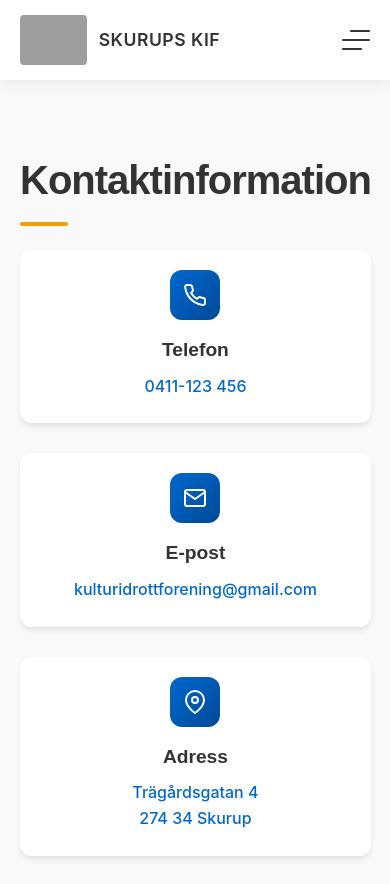
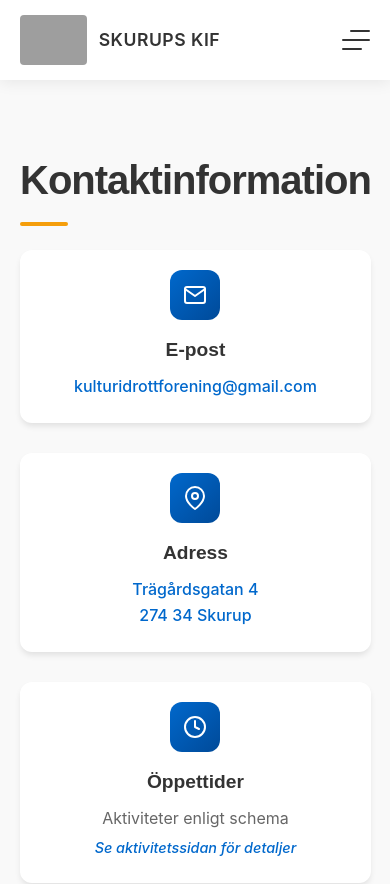
Before and after one commit to Muno7/skurups_kif, a React (Create React App) app: page /contact in a window 390 px wide. Shown: the top 884 px of the page. Built offline with nearby package versions, Linux system fonts and the light colour scheme; grey boxes are pictures that could not be loaded.

Commit message:
Added link to socials and removed phone number.

```diff
--- a/src/components/Footer.jsx
+++ b/src/components/Footer.jsx
@@ -20,11 +20,11 @@ function Footer() {
                         <div className="footer-social-container">
                             <span className="social-text">Följ oss:</span>
                             <div className="footer-social">
-                                <a href="#" className="social-link" aria-label="Facebook">
+                                <a href="https://www.facebook.com/Skurupskulturochidrottsforening" className="social-link" aria-label="Facebook" target="_blank" rel="noopener noreferrer">
                                     <svg xmlns="http://www.w3.org/2000/svg" width="20" height="20" viewBox="0 0 24 24" fill="none" stroke="currentColor" strokeWidth="2" strokeLinecap="round" strokeLinejoin="round"><path d="M18 2h-3a5 5 0 0 0-5 5v3H7v4h3v8h4v-8h3l1-4h-4V7a1 1 0 0 1 1-1h3z"></path></svg>
                                     <span className="social-name">Facebook</span>
                                 </a>
-                                <a href="#" className="social-link" aria-label="Instagram">
+                                <a href="https://www.instagram.com/skurups_kif/" className="social-link" aria-label="Instagram" target="_blank" rel="noopener noreferrer">
                                     <svg xmlns="http://www.w3.org/2000/svg" width="20" height="20" viewBox="0 0 24 24" fill="none" stroke="currentColor" strokeWidth="2" strokeLinecap="round" strokeLinejoin="round"><rect x="2" y="2" width="20" height="20" rx="5" ry="5"></rect><path d="M16 11.37A4 4 0 1 1 12.63 8 4 4 0 0 1 16 11.37z"></path><line x1="17.5" y1="6.5" x2="17.51" y2="6.5"></line></svg>
                                     <span className="social-name">Instagram</span>
                                 </a>
@@ -55,10 +55,6 @@ function Footer() {
                     <div className="footer-column footer-contact-column">
                         <h3 className="footer-heading">Kontakta oss</h3>
                         <ul className="footer-contact">
-                            <li>
-                                <svg xmlns="http://www.w3.org/2000/svg" width="18" height="18" viewBox="0 0 24 24" fill="none" stroke="currentColor" strokeWidth="2" strokeLinecap="round" strokeLinejoin="round"><path d="M22 16.92v3a2 2 0 0 1-2.18 2 19.79 19.79 0 0 1-8.63-3.07 19.5 19.5 0 0 1-6-6 19.79 19.79 0 0 1-3.07-8.67A2 2 0 0 1 4.11 2h3a2 2 0 0 1 2 1.72 12.84 12.84 0 0 0 .7 2.81 2 2 0 0 1-.45 2.11L8.09 9.91a16 16 0 0 0 6 6l1.27-1.27a2 2 0 0 1 2.11-.45 12.84 12.84 0 0 0 2.81.7A2 2 0 0 1 22 16.92z"></path></svg>
-                                <a href="tel:+46411123456">0411-123 456</a>
-                            </li>
                             <li>
                                 <svg xmlns="http://www.w3.org/2000/svg" width="18" height="18" viewBox="0 0 24 24" fill="none" stroke="currentColor" strokeWidth="2" strokeLinecap="round" strokeLinejoin="round"><path d="M4 4h16c1.1 0 2 .9 2 2v12c0 1.1-.9 2-2 2H4c-1.1 0-2-.9-2-2V6c0-1.1.9-2 2-2z"></path><polyline points="22,6 12,13 2,6"></polyline></svg>
                                 <a href="mailto:kulturidrottforening@gmail.com">kulturidrottforening@gmail.com</a>
--- a/src/pages/Contact.jsx
+++ b/src/pages/Contact.jsx
@@ -19,19 +19,6 @@ const Contact = () => {
           {/* Contact Information */}
           <div className="contact-info">
             <h1 className="contact-page-title">Kontaktinformation</h1>
-            {/* Phone */}
-            <div ref={phoneRef} className="contact-item fadeIn">
-              <div className="contact-icon">
-                {/* Phone SVG */}
-                <svg xmlns="http://www.w3.org/2000/svg" viewBox="0 0 24 24" fill="none" stroke="currentColor" strokeWidth="2" strokeLinecap="round" strokeLinejoin="round">
-                  <path d="M22 16.92v3a2 2 0 0 1-2.18 2 19.79 19.79 0 0 1-8.63-3.07 19.5 19.5 0 0 1-6-6 19.79 19.79 0 0 1-3.07-8.67A2 2 0 0 1 4.11 2h3a2 2 0 0 1 2 1.72 12.84 12.84 0 0 0 .7 2.81 2 2 0 0 1-.45 2.11L8.09 9.91a16 16 0 0 0 6 6l1.27-1.27a2 2 0 0 1 2.11-.45 12.84 12.84 0 0 0 2.81.7A2 2 0 0 1 22 16.92z"></path>
-                </svg>
-              </div>
-              <div className="contact-details">
-                <h3>Telefon</h3>
-                <p><a href="tel:+46411123456">0411-123 456</a></p>
-              </div>
-            </div>
             {/* Email */}
             <div ref={emailRef} className="contact-item fadeIn">
               <div className="contact-icon">
```
